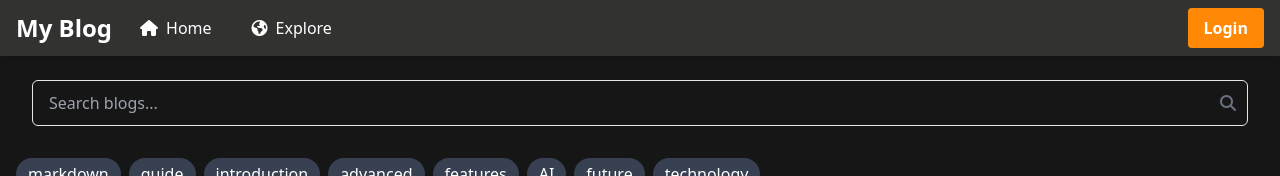
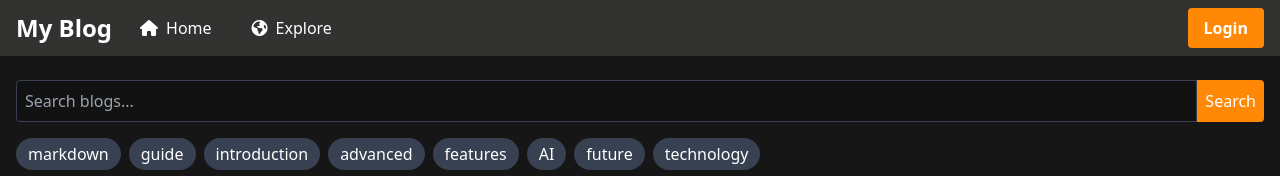
Before and after one commit to NickGV/blog-react, a React (Vite) app: page /explore in a window 1280 px wide. Shown: the top 176 px of the page. Built offline with nearby package versions, Linux system fonts and the light colour scheme.

Commit message:
refactor SearchBar and ExplorePage components: implement search functionality and integrate SearchBar with handleSearch prop

```diff
--- a/src/components/SearchBar.jsx
+++ b/src/components/SearchBar.jsx
@@ -1,19 +1,28 @@
-export const SearchBar = () => {
+import { useState } from "react";
+
+export const SearchBar = ({ handleSearch }) => {
+  const [query, setQuery] = useState("");
+
+  const onSubmit = (e) => {
+    e.preventDefault();
+    handleSearch(query);
+  };
+
   return (
-    <div className="w-full md:px-4 mb-4">
-      <div className="relative">
+    <form onSubmit={onSubmit} className="flex w-full md:w-auto">
       <input
         type="text"
+        value={query}
+        onChange={(e) => setQuery(e.target.value)}
         placeholder="Search blogs..."
-          className="w-full bg-transparent rounded-md border border-stroke dark:border-dark-3 py-2.5 px-4 text-dark-6 outline-none transition  focus:border-gray-700"
+        className="w-full p-2 rounded-l bg-black-bg text-white border border-gray-700 focus:outline-none"
       />
       <button
-          type="button"
-          className="absolute inset-y-0 right-0 px-3 py-2.5 text-gray-500 hover:text-gray-700 focus:outline-none"
+        type="submit"
+        className="p-2 bg-orange-btn text-white rounded-r hover:bg-gray-hovered"
       >
-          <i className="fa-solid fa-magnifying-glass"></i>
+        Search
       </button>
-      </div>
-    </div>
+    </form>
   );
 };
--- a/src/pages/ExplorePage.jsx
+++ b/src/pages/ExplorePage.jsx
@@ -14,6 +14,13 @@ export const ExplorePage = () => {
     setFilteredPosts(posts);
   }, [posts]);
 
+  const handleSearch = (query) => {
+    const searchResults = posts.filter((post) =>
+      post.title.toLowerCase().includes(query.toLowerCase())
+    );
+    setFilteredPosts(searchResults);
+  };
+
   const sortOptions = [
     { value: "date-desc", label: "Date (most recent)" },
     { value: "date-asc", label: "Date (oldest)" },
@@ -26,7 +33,7 @@ export const ExplorePage = () => {
   const handleSortChange = (value) => {
     setSortBy(value);
     setIsDropdownOpen(false);
-    const sortedPosts = [...posts].sort((a, b) => {
+    const sortedPosts = [...filteredPosts].sort((a, b) => {
       if (value === "date-desc") {
         return new Date(b.date) - new Date(a.date);
       } else if (value === "date-asc") {
@@ -49,7 +56,7 @@ export const ExplorePage = () => {
 
   return (
     <div className="text-white p-4 w-full flex flex-col gap-4 mt-16">
-      <SearchBar />
+      <SearchBar handleSearch={handleSearch} />
       <div className="flex flex-wrap gap-2 w-full">
         {tags.map((tag) => (
           <button
@@ -107,7 +114,7 @@ export const ExplorePage = () => {
       </div>
 
       <h1 className="text-2xl font-bold mt-4">Explore</h1>
-      {filteredPosts &&
+      {filteredPosts.length > 0 ? (
         filteredPosts.map((post) => (
           <NavLink
             key={post.id}
@@ -135,7 +142,10 @@ export const ExplorePage = () => {
               </div>
             </div>
           </NavLink>
-        ))}
+        ))
+      ) : (
+        <p className="text-gray-text">No posts found.</p>
+      )}
     </div>
   );
 };
--- a/src/pages/HomePage.jsx
+++ b/src/pages/HomePage.jsx
@@ -14,7 +14,6 @@ export const HomePage = () => {
     <main className="text-white p-4 w-full flex flex-col mt-16">
       <div className="flex flex-col md:flex-row justify-between items-center mb-8">
         <h1 className="text-4xl font-bold">Welcome to My Blog</h1>
-        <SearchBar />
       </div>
       <section className="mb-8">
         <h2 className="text-3xl font-bold mb-4">Latest Blogs</h2>
```
Lines whose indentation alone changed are shown as unchanged.
